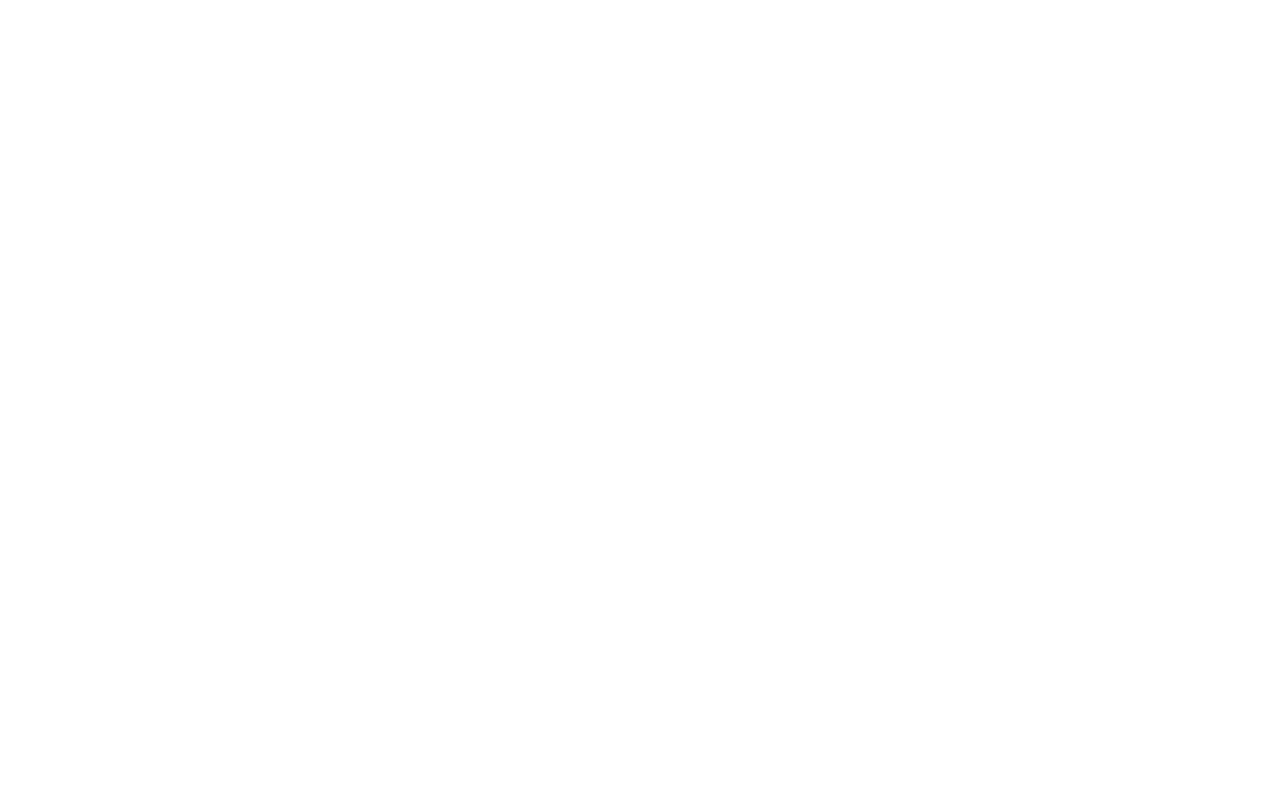
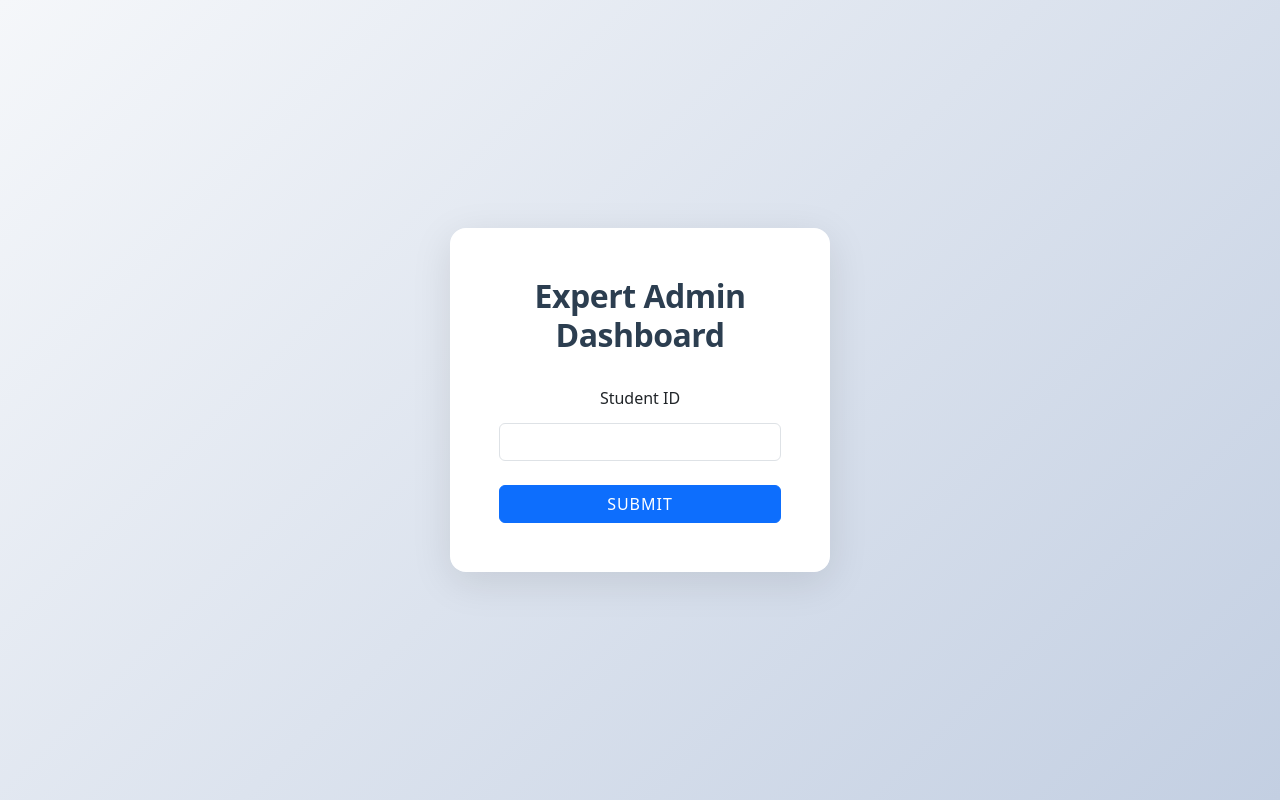
Before and after one commit to shubhamRaje98/shorthand_frontend, a React (Create React App) app: page /expertAdmin in a window 1280 px wide. Before the commit this address had no page. Built offline with nearby package versions, Linux system fonts and the light colour scheme.

Commit message:
Updated new working branch

```diff
--- a/src/App.js
+++ b/src/App.js
@@ -5,6 +5,7 @@
 import { BrowserRouter as Router, Routes, Route } from 'react-router-dom';
 import Login from './components/centerAdminLogin/centerAdminLogin';
 import ExpertLogin from './components/expertLogin/expertLogin';
+import ExpertAdmin from './components/expertLogin/expertAdmin';
 import StudentTable from './components/studentExamTracking/StudentTable';
 import Home from './components/Home/home';
 import ExpertDashboard from './components/expertDashboard/expertDashboard';
@@ -31,6 +32,7 @@
                     <Route path=":subjectId" element={<QSet />} />
                     <Route path=":subjectId/:qset" element={<FinalPassageTextlog />} />
                 </Route>
+                <Route path="/expertAdmin" element={<ExpertAdmin/>} />
                 <Route path="/attendance-download" element={<AttendanceDownload />} />
                 <Route path="/centerwise-student-count" element={<CenterwiseStudentCount />} />
                 <Route path="/absentee-roll" element={<AbsenteeRoll />} />
--- a/src/components/expertDashboard/expertDashboard.js
+++ b/src/components/expertDashboard/expertDashboard.js
@@ -74,17 +74,17 @@
     const handleSubjectClick = (subject) => {
         setSelectedSubject(subject);
         setSelectedQSetStudentCount(null);
-        navigate(`/expertDashboard/${subject.subjectId}`);
+        navigate(`/expertDashboard/${subject.subjectId}`, {replace: true});
     };
 
     const handleBackClick = () => {
         if (qset) {
             setSelectedQSetStudentCount(null);
-            navigate(`/expertDashboard/${subjectId}`);
+            navigate(`/expertDashboard/${subjectId}`, {replace: true});
         } else {
             setSelectedSubject(null);
             setSelectedQSetStudentCount(null);
-            navigate('/expertDashboard');
+            navigate('/expertDashboard', {replace: true});
         }
     };
 
--- a/src/components/expertDashboard/finalPassageTextlog.css
+++ b/src/components/expertDashboard/finalPassageTextlog.css
@@ -89,7 +89,7 @@
 .mistakes-list h3 {
     font-size: 0.9rem;
     color: #495057;
-    margin-bottom: 0.25rem;
+    margin-bottom: 0.7rem;
 }
 
 .mistakes-list ul {
--- /dev/null
+++ b/src/components/expertLogin/expertAdmin.js
@@ -0,0 +1,37 @@
+//expertAdmin.js
+import React, { useState } from 'react';
+import axios from 'axios';
+
+const ExpertAdmin = () => {
+    const [studentId, setStudentId] = useState('');
+    const [error, setError] = useState('');
+    const [message, setMessage] = useState('');
+
+    const handleSubmit = async (e) => {
+      console.log("Submit Clicked")
+    };
+
+    return (
+        <div className="login-container">
+            <form onSubmit={handleSubmit} className="login-form">
+                <h2>Expert Admin Dashboard</h2>
+                <div className="form-group">
+                    <label htmlFor="studentId">Student ID</label>
+                    <input
+                        type="text"
+                        id="studentId"
+                        className="form-control"
+                        value={studentId}
+                        onChange={(e) => setStudentId(e.target.value)}
+                        required
+                    />
+                </div>
+                {error && <p className="error-message">{error}</p>}
+                {message && <p className="success-message">{message}</p>}
+                <button type="submit" className="btn btn-primary">Submit</button>
+            </form>
+        </div>
+    );
+};
+
+export default ExpertAdmin;
--- a/src/components/expertLogin/expertLogin.js
+++ b/src/components/expertLogin/expertLogin.js
@@ -19,7 +19,12 @@
                 withCredentials: true
             });
             if (response.status === 200) {
-                navigate(`/expertDashboard`);
+                if (response.data.expertId === 8){
+                    navigate(`/expertAdmin`);
+                }
+                else{
+                    navigate(`/expertDashboard`);
+                }
             }
         } catch (err) {
             setError('Invalid Expert Code or Password');
```
